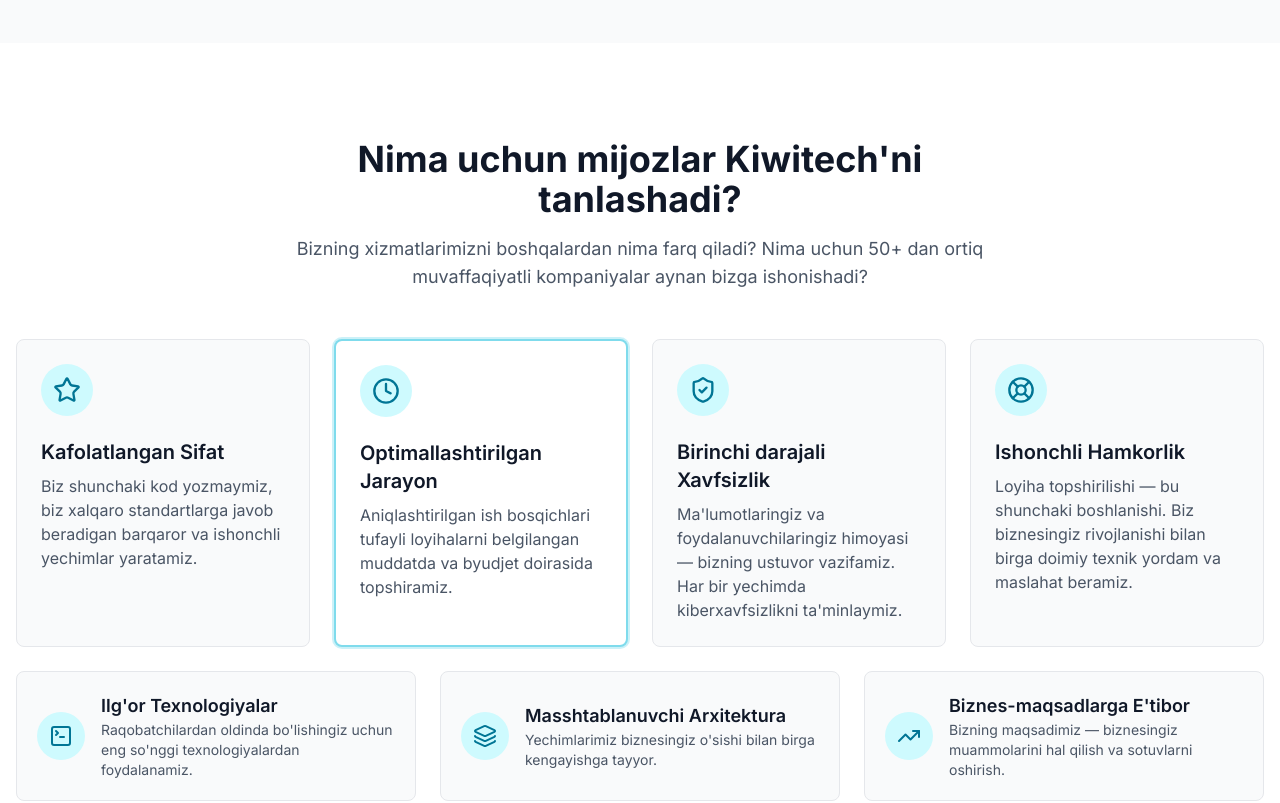
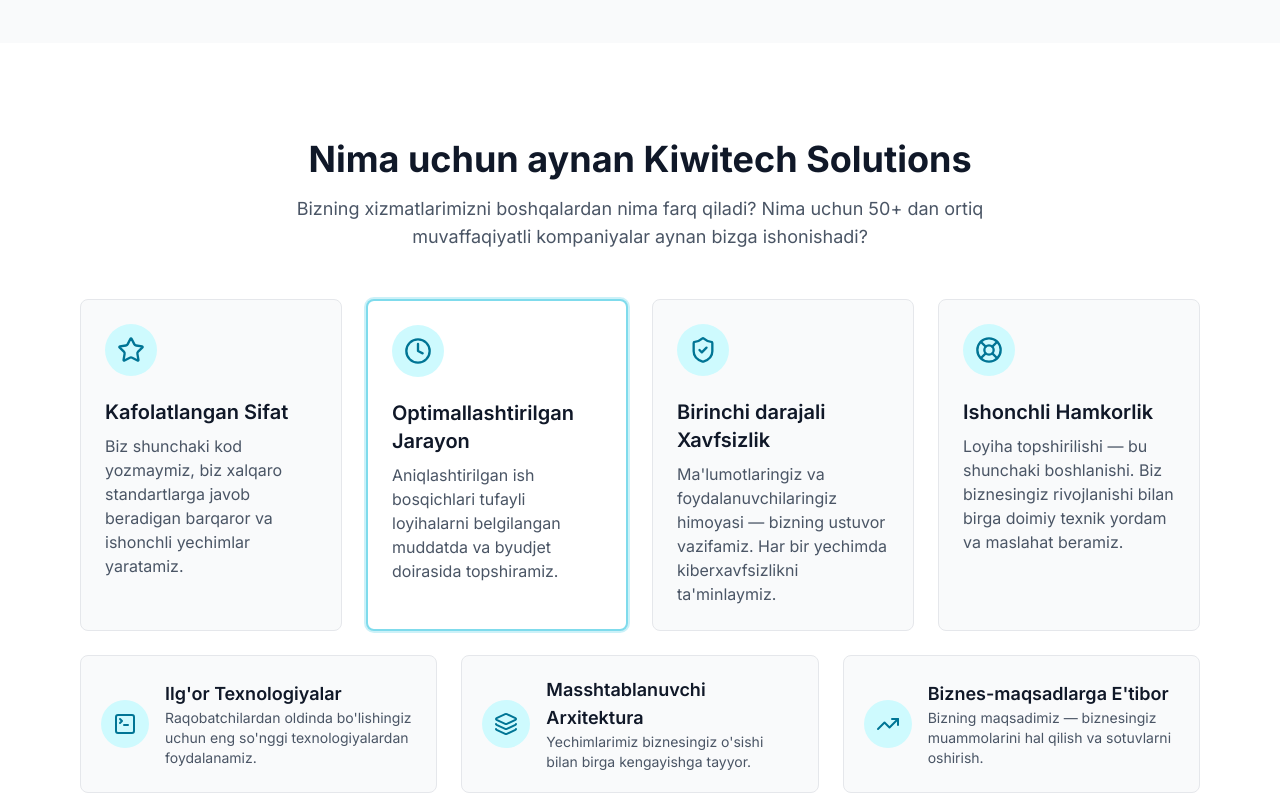
Before and after one commit to abdirazzoqov-dev/kiwitech, a Next.js app: page / in a window 1280 px wide. Shown: the part 1460-2263 px from the top of the page. Built offline with nearby package versions, Linux system fonts and the light colour scheme.

Commit message:
upload 11/12/2025

```diff
--- a/app/page.tsx
+++ b/app/page.tsx
@@ -258,11 +258,11 @@
 
       {/* ===== 3-BO'LIM: NIMA UCHUN BIZ? (O'ZGARISHSIZ) ===== */}
       <section className="w-full bg-white py-20 md:py-24">
-        <div className="container mx-auto max-w-7xl px-4">
+        <div className="container mx-auto max-w-6xl px-4">
           {/* Sarlavha qismi */}
           <div className="text-center max-w-3xl mx-auto mb-12">
             <h2 className="text-3xl md:text-4xl font-bold mb-4 text-gray-900">
-              Nima uchun mijozlar Kiwitech'ni tanlashadi?
+              Nima uchun aynan Kiwitech Solutions
             </h2>
             <p className="text-lg text-gray-600">
               Bizning xizmatlarimizni boshqalardan nima farq qiladi? Nima uchun
```
